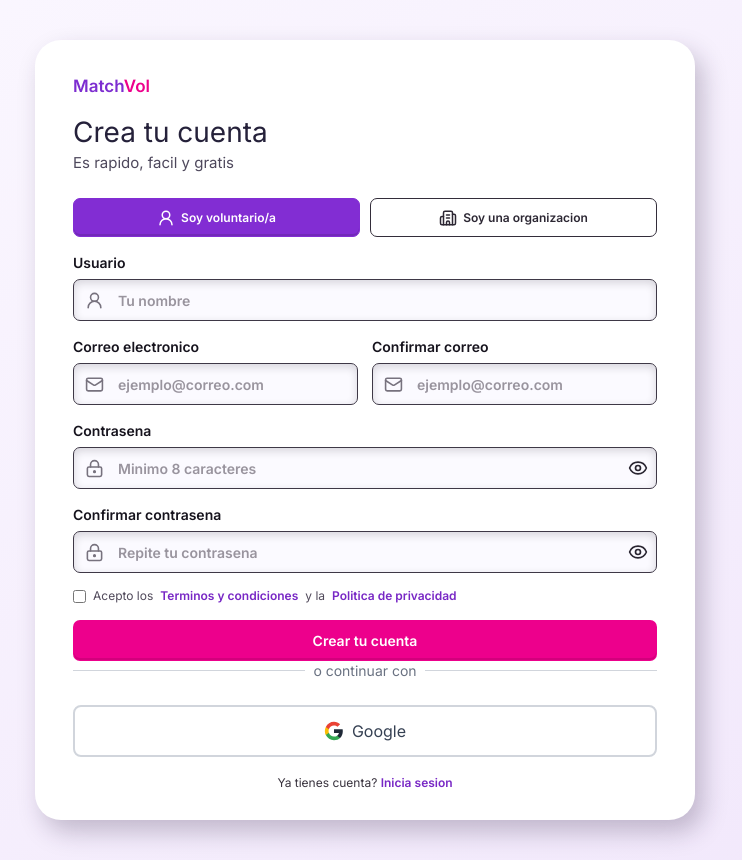
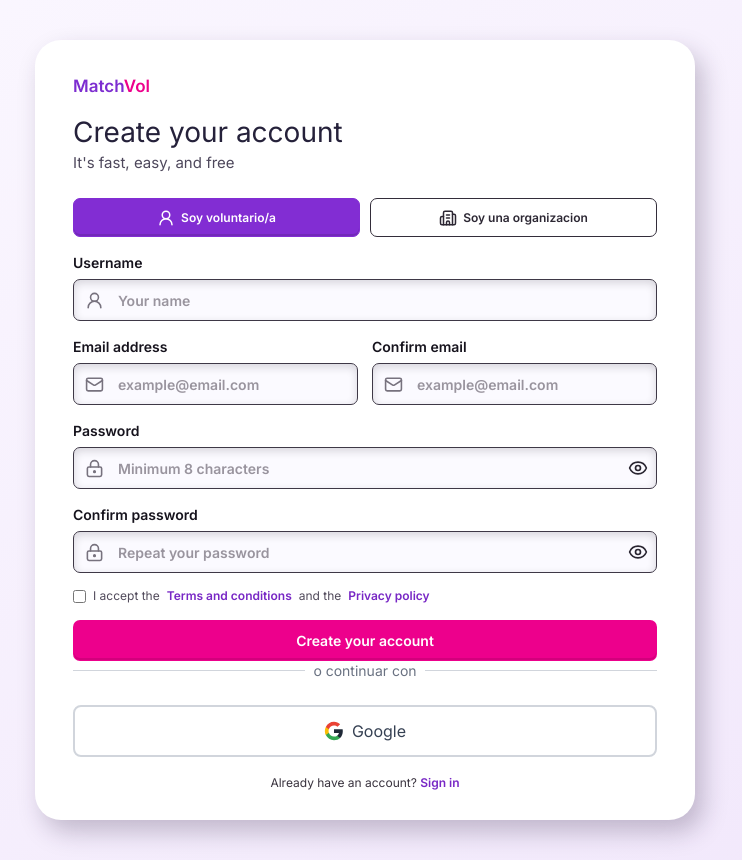
Before and after one commit to castro-romina/SistemYFU, a React (Vite) app in the folder client/: page /register in a window 1280 px wide. Shown: the whole page, without its empty margins (275-1017 px from the left). Built offline with nearby package versions, Linux system fonts and the light colour scheme; no server answers.

Commit message:
feat: Terminos y privacidad, traduccion de la pagina

```diff
--- a/client/src/App.tsx
+++ b/client/src/App.tsx
@@ -4,6 +4,8 @@ import Login from "./pages/Login/Login";
 import Register from "./pages/Register/Register";
 import SocialAuth from "./components/auth/SocialAuth";
 import AuthToggle from "./components/AuthToggle";
+import Terms from "./pages/Terms/Terms";
+import Privacy from "./pages/Privacy/Privacy";
 
 
 export default function App() {
@@ -14,6 +16,8 @@ export default function App() {
       <Route path="/register" element={<Register />} />
       <Route path="/auth" element={<SocialAuth />} />
       <Route path="/toggle" element={<AuthToggle value="volunteer" onChange={() => {}} />} />
+      <Route path="/terms" element={<Terms />} />
+      <Route path="/privacy" element={<Privacy />} />
     </Routes>
   );
 }
--- a/client/src/pages/Login/Login.tsx
+++ b/client/src/pages/Login/Login.tsx
@@ -24,9 +24,9 @@ export default function Login() {
     try {
       const user = await login({ email, password, role });
       localStorage.setItem("matchvol-user", JSON.stringify(user));
-      navigate("/", { state: { notice: `Bienvenido/a, ${user.name}` } });
+      navigate("/", { state: { notice: `Welcome back, ${user.name}` } });
     } catch (requestError) {
-      setError(requestError instanceof Error ? requestError.message : "No pudimos iniciar sesion.");
+      setError(requestError instanceof Error ? requestError.message : "We couldn't sign you in.");
     } finally {
       setIsSubmitting(false);
     }
@@ -35,20 +35,20 @@ export default function Login() {
   return <div className="auth-shell">
     <main className="auth-card" aria-labelledby="login-title">
       <header className="auth-heading">
-        <Link className="auth-brand" to="/" aria-label="MatchVol, inicio">Match<span>Vol</span></Link>
-        <h1 id="login-title">Bienvenido a <strong>MatchVol</strong></h1>
-        <p>Inicia sesion para continuar</p>
+        <Link className="auth-brand" to="/" aria-label="MatchVol, home">Match<span>Vol</span></Link>
+        <h1 id="login-title">Welcome to <strong>MatchVol</strong></h1>
+        <p>Sign in to continue</p>
       </header>
       <form onSubmit={handleSubmit} className="auth-form">
-        <TextField id="login-email" label="Correo electronico" type="email" placeholder="ejemplo@correo.com" value={email} onChange={(event) => setEmail(event.target.value)} autoComplete="email" required />
-        <TextField id="login-password" label="Contrasena" type="password" placeholder="Tu contrasena" value={password} onChange={(event) => setPassword(event.target.value)} autoComplete="current-password" required />
+        <TextField id="login-email" label="Email address" type="email" placeholder="example@email.com" value={email} onChange={(event) => setEmail(event.target.value)} autoComplete="email" required />
+        <TextField id="login-password" label="Password" type="password" placeholder="Your password" value={password} onChange={(event) => setPassword(event.target.value)} autoComplete="current-password" required />
         <RoleSelector value={role} onChange={setRole} />
         {error && <p className="auth-message auth-message--error" role="alert">{error}</p>}
-        <Button type="submit" disabled={isSubmitting}>{isSubmitting ? "Iniciando sesion..." : "Iniciar sesion"}</Button>
+        <Button type="submit" disabled={isSubmitting}>{isSubmitting ? "Signing in..." : "Sign in"}</Button>
       </form>
-      <a className="auth-forgot" href="mailto:soporte@matchvol.com">Olvidaste tu contrasena?</a>
+      <a className="auth-forgot" href="mailto:support@matchvol.com">Forgot your password?</a>
       <SocialAuth />
-      <p className="auth-switch">No tienes cuenta? <Link to="/register">Registrate</Link></p>
+      <p className="auth-switch">Don't have an account? <Link to="/register">Sign up</Link></p>
     </main>
   </div>;
 }
--- /dev/null
+++ b/client/src/pages/Privacy/Privacy.tsx
@@ -0,0 +1,38 @@
+import React from "react";
+import { Link } from "react-router-dom";
+
+export default function Privacy() {
+  return (
+    <div className="max-w-3xl mx-auto px-6 py-12 text-gray-800 font-sans">
+      {/* Link to return back to the Registration page */}
+      <Link to="/register" className="text-purple-600 hover:text-purple-800 font-medium mb-8 inline-flex items-center gap-2 transition">
+        ← Back to register
+      </Link>
+
+      <h1 className="text-3xl font-extrabold text-gray-900 mb-2">Privacy Policy</h1>
+      <p className="mb-8 text-sm text-gray-500">Last updated: September 2026</p>
+
+      <div className="space-y-6 text-gray-600 leading-relaxed">
+        <section>
+          <h2 className="text-xl font-bold text-gray-800 mb-2">1. Information We Collect</h2>
+          <p>To provide you with a personalized experience, we collect minimal personal data that you provide directly during registration, such as: your full name or organization name, email address, encrypted password, and the selected role (volunteer or organization).</p>
+        </section>
+
+        <section>
+          <h2 className="text-xl font-bold text-gray-800 mb-2">2. How We Use Your Information</h2>
+          <p>We use the collected information for the sole purpose of managing your profile, validating your login credentials, and enabling the correct matching between volunteer opportunities and available profiles.</p>
+        </section>
+
+        <section>
+          <h2 className="text-xl font-bold text-gray-800 mb-2">3. Protection and Confidentiality</h2>
+          <p>We are committed to protecting your data using industry-standard technical security measures. Under no circumstances will MatchVol sell, rent, or share your personal information with third parties for advertising or commercial purposes.</p>
+        </section>
+
+        <section>
+          <h2 className="text-xl font-bold text-gray-800 mb-2">4. Your Rights</h2>
+          <p>As a user, you have the right to access, rectify, update, or request the permanent deletion of your personal data from our database at any time. To exercise these rights, you may contact our technical support team.</p>
+        </section>
+      </div>
+    </div>
+  );
+}
--- a/client/src/pages/Register/Register.tsx
+++ b/client/src/pages/Register/Register.tsx
@@ -24,17 +24,17 @@ export default function Register() {
   async function handleSubmit(event: FormEvent<HTMLFormElement>) {
     event.preventDefault();
     setError("");
-    if (email.trim().toLowerCase() !== confirmEmail.trim().toLowerCase()) return setError("Los correos electronicos no coinciden.");
-    if (password !== confirmPassword) return setError("Las contrasenas no coinciden.");
-    if (!acceptedTerms) return setError("Debes aceptar los terminos y las politicas de privacidad.");
+    if (email.trim().toLowerCase() !== confirmEmail.trim().toLowerCase()) return setError("Email addresses do not match.");
+    if (password !== confirmPassword) return setError("Passwords do not match.");
+    if (!acceptedTerms) return setError("You must accept the terms and privacy policy.");
 
     setIsSubmitting(true);
     try {
       const user = await register({ name, email, password, role });
       localStorage.setItem("matchvol-user", JSON.stringify(user));
-      navigate("/", { state: { notice: "Tu cuenta fue creada correctamente." } });
+      navigate("/", { state: { notice: "Your account was successfully created." } });
     } catch (requestError) {
-      setError(requestError instanceof Error ? requestError.message : "No pudimos crear la cuenta.");
+      setError(requestError instanceof Error ? requestError.message : "We couldn't create your account.");
     } finally {
       setIsSubmitting(false);
     }
@@ -43,25 +43,30 @@ export default function Register() {
   return <div className="auth-shell">
     <main className="auth-card auth-card--register" aria-labelledby="register-title">
       <header className="auth-heading">
-        <Link className="auth-brand" to="/" aria-label="MatchVol, inicio">Match<span>Vol</span></Link>
-        <h1 id="register-title">Crea tu cuenta</h1>
-        <p>Es rapido, facil y gratis</p>
+        <Link className="auth-brand" to="/" aria-label="MatchVol, home">Match<span>Vol</span></Link>
+        <h1 id="register-title">Create your account</h1>
+        <p>It's fast, easy, and free</p>
       </header>
       <form onSubmit={handleSubmit} className="auth-form">
         <RoleSelector value={role} onChange={setRole} />
-        <TextField id="register-name" label={role === "organization" ? "Nombre de la organizacion" : "Usuario"} type="text" placeholder={role === "organization" ? "Nombre de tu organizacion" : "Tu nombre"} value={name} onChange={(event) => setName(event.target.value)} autoComplete="name" required />
+        <TextField id="register-name" label={role === "organization" ? "Organization name" : "Username"} type="text" placeholder={role === "organization" ? "Your organization name" : "Your name"} value={name} onChange={(event) => setName(event.target.value)} autoComplete="name" required />
         <div className="auth-fields-row">
-          <TextField id="register-email" label="Correo electronico" type="email" placeholder="ejemplo@correo.com" value={email} onChange={(event) => setEmail(event.target.value)} autoComplete="email" required />
-          <TextField id="register-email-confirm" label="Confirmar correo" type="email" placeholder="ejemplo@correo.com" value={confirmEmail} onChange={(event) => setConfirmEmail(event.target.value)} autoComplete="email" required />
+          <TextField id="register-email" label="Email address" type="email" placeholder="example@email.com" value={email} onChange={(event) => setEmail(event.target.value)} autoComplete="email" required />
+          <TextField id="register-email-confirm" label="Confirm email" type="email" placeholder="example@email.com" value={confirmEmail} onChange={(event) => setConfirmEmail(event.target.value)} autoComplete="email" required />
         </div>
-        <TextField id="register-password" label="Contrasena" type="password" placeholder="Minimo 8 caracteres" value={password} onChange={(event) => setPassword(event.target.value)} autoComplete="new-password" minLength={8} required />
-        <TextField id="register-password-confirm" label="Confirmar contrasena" type="password" placeholder="Repite tu contrasena" value={confirmPassword} onChange={(event) => setConfirmPassword(event.target.value)} autoComplete="new-password" minLength={8} required />
-        <label className="auth-terms"><input type="checkbox" checked={acceptedTerms} onChange={(event) => setAcceptedTerms(event.target.checked)} />Acepto los <a href="#terminos">Terminos y condiciones</a> y la <a href="#privacidad">Politica de privacidad</a></label>
+        <TextField id="register-password" label="Password" type="password" placeholder="Minimum 8 characters" value={password} onChange={(event) => setPassword(event.target.value)} autoComplete="new-password" minLength={8} required />
+        <TextField id="register-password-confirm" label="Confirm password" type="password" placeholder="Repeat your password" value={confirmPassword} onChange={(event) => setConfirmPassword(event.target.value)} autoComplete="new-password" minLength={8} required />
+
+        <label className="auth-terms">
+          <input type="checkbox" checked={acceptedTerms} onChange={(event) => setAcceptedTerms(event.target.checked)} />
+          I accept the <Link to="/terms" className="hover:underline text-purple-600">Terms and conditions</Link> and the <Link to="/privacy" className="hover:underline text-purple-600">Privacy policy</Link>
+        </label>
+
         {error && <p className="auth-message auth-message--error" role="alert">{error}</p>}
-        <Button type="submit" disabled={isSubmitting}>{isSubmitting ? "Creando cuenta..." : "Crear tu cuenta"}</Button>
+        <Button type="submit" disabled={isSubmitting}>{isSubmitting ? "Creating account..." : "Create your account"}</Button>
       </form>
       <SocialAuth />
-      <p className="auth-switch">Ya tienes cuenta? <Link to="/login">Inicia sesion</Link></p>
+      <p className="auth-switch">Already have an account? <Link to="/login">Sign in</Link></p>
     </main>
   </div>;
 }
--- /dev/null
+++ b/client/src/pages/Terms/Terms.tsx
@@ -0,0 +1,38 @@
+import React from "react";
+import { Link } from "react-router-dom";
+
+export default function Terms() {
+  return (
+    <div className="max-w-3xl mx-auto px-6 py-12 text-gray-800 font-sans">
+      {/* Link to return back to the Registration page */}
+      <Link to="/register" className="text-purple-600 hover:text-purple-800 font-medium mb-8 inline-flex items-center gap-2 transition">
+        ← Back to register
+      </Link>
+
+      <h1 className="text-3xl font-extrabold text-gray-900 mb-2">Terms and Conditions of Use</h1>
+      <p className="mb-8 text-sm text-gray-500">Last updated: September 2026</p>
+
+      <div className="space-y-6 text-gray-600 leading-relaxed">
+        <section>
+          <h2 className="text-xl font-bold text-gray-800 mb-2">1. Purpose of the Platform</h2>
+          <p>MatchVol is a technological platform designed exclusively to connect individuals interested in volunteering with non-profit organizations, foundations, and community social projects.</p>
+        </section>
+
+        <section>
+          <h2 className="text-xl font-bold text-gray-800 mb-2">2. Registration and Account Security</h2>
+          <p>By creating an account on MatchVol, you agree to provide truthful, accurate, and up-to-date information. You are solely responsible for maintaining the confidentiality of your password and for all activities that occur under your profile.</p>
+        </section>
+
+        <section>
+          <h2 className="text-xl font-bold text-gray-800 mb-2">3. Code of Conduct</h2>
+          <p>Both volunteers and organizations agree to interact within a framework of mutual respect, tolerance, and honesty. Using the platform for commercial, lucrative purposes, or distributing inappropriate or discriminatory content is strictly prohibited.</p>
+        </section>
+
+        <section>
+          <h2 className="text-xl font-bold text-gray-800 mb-2">4. Limitation of Liability</h2>
+          <p>MatchVol acts solely as a communication bridge between parties. We are not responsible for internal agreements, the development of in-person or virtual activities, or the individual behavior of users during their volunteer service.</p>
+        </section>
+      </div>
+    </div>
+  );
+}
```
